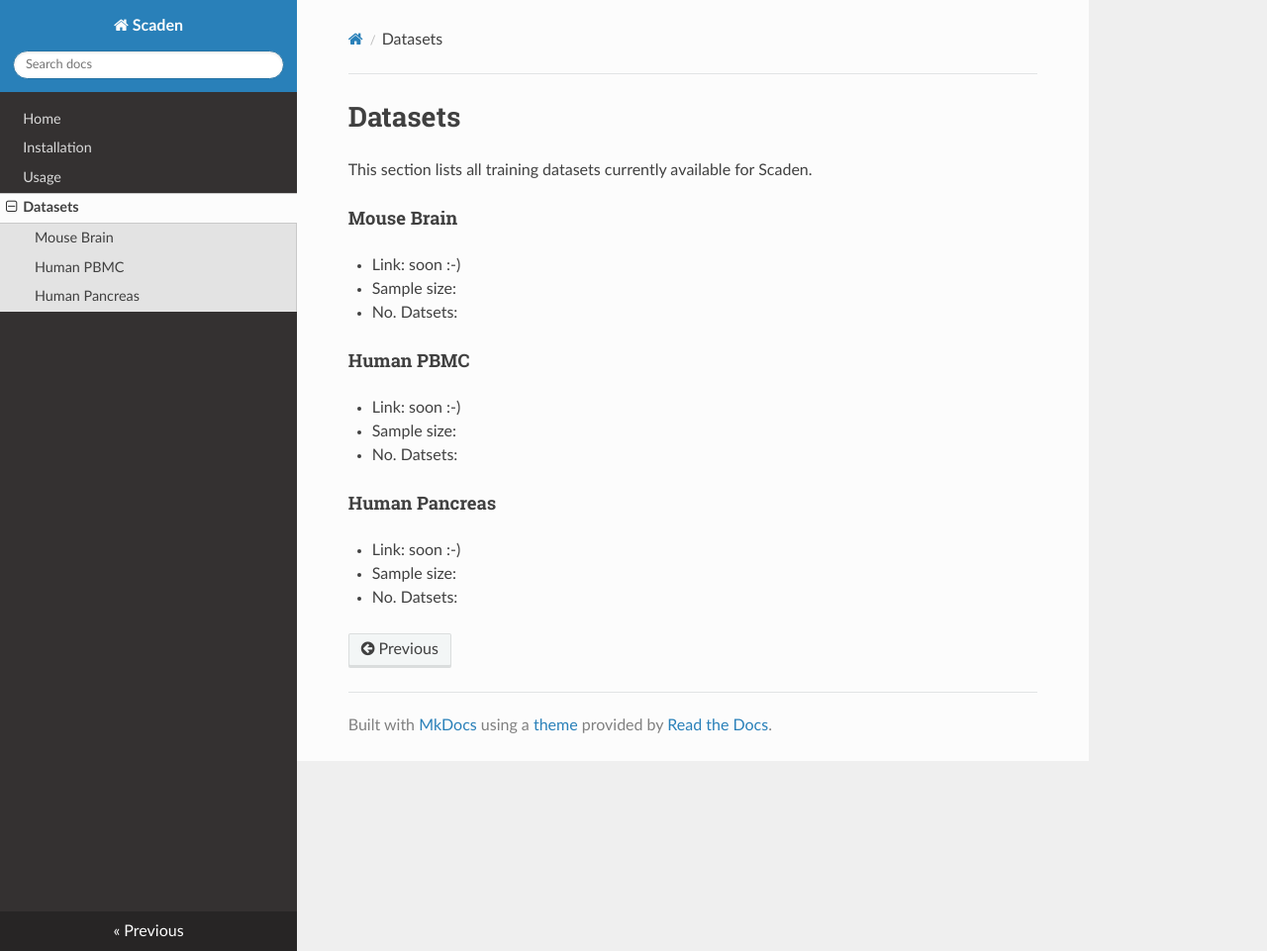
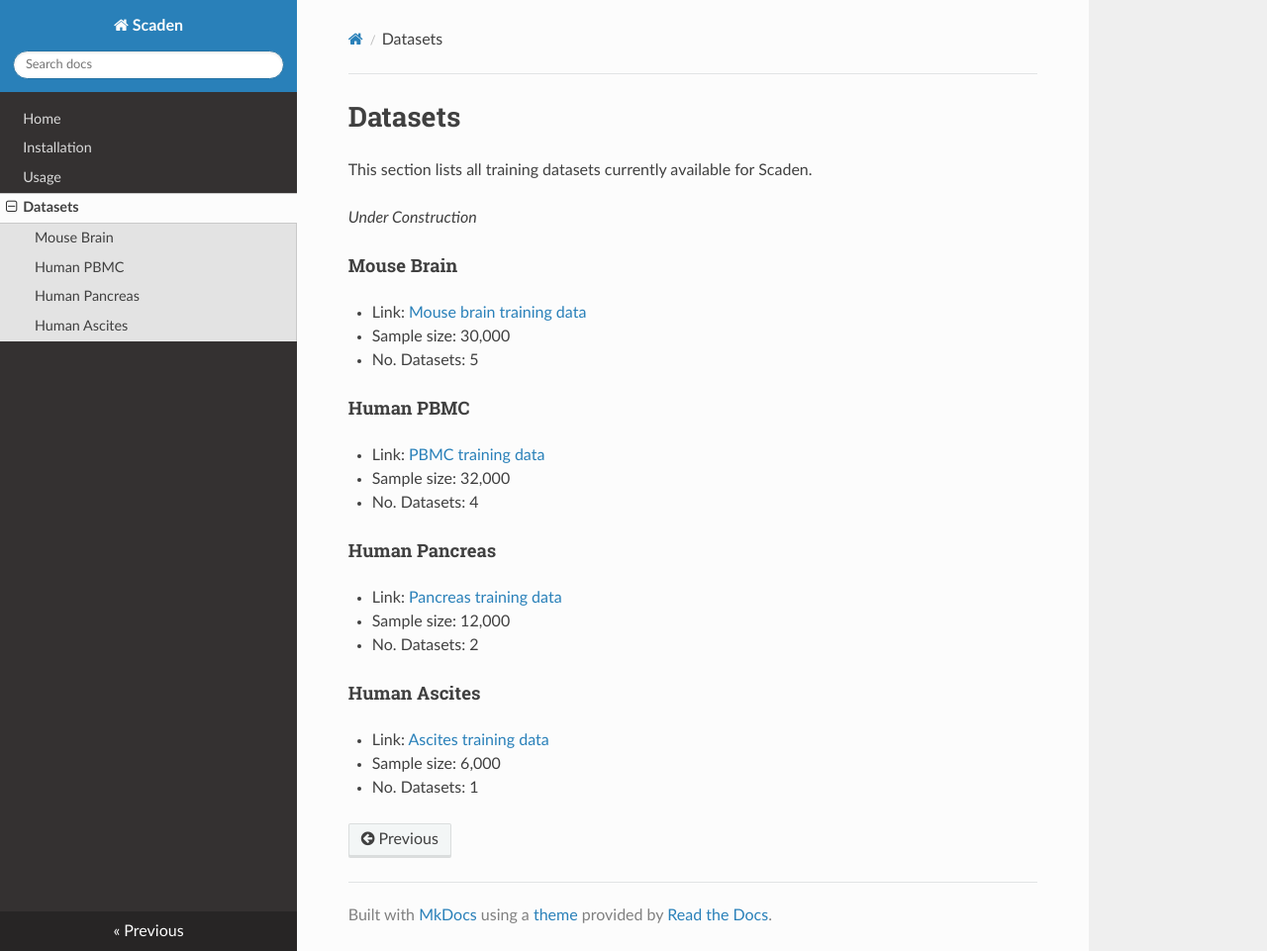
Before and after one commit to KevinMenden/scaden, an MkDocs documentation site: the page built from docs/datasets.md, in a window 1280 px wide and 961 px high. Shown: the whole window at 99% size. Built offline with MkDocs 1.6.1, drawn with Linux system fonts in a browser that asks for light colours; nearby versions of some CDN libraries.

Commit message:
Added logos; added link to doc

```diff
--- a/docs/datasets.md
+++ b/docs/datasets.md
@@ -1,17 +1,25 @@
 # Datasets
 This section lists all training datasets currently available for Scaden.
 
+
+*Under Construction*
+
 #### Mouse Brain
-* Link: soon :-)
-* Sample size:
-* No. Datsets:
+* Link: [Mouse brain training data](https://figshare.com/s/2fec97de0665a4414b03)
+* Sample size: 30,000
+* No. Datasets: 5
 
 #### Human PBMC
-* Link: soon :-)
-* Sample size:
-* No. Datsets:
+* Link: [PBMC training data](https://figshare.com/s/e59a03885ec4c4d8153f)
+* Sample size: 32,000
+* No. Datasets: 4
 
 #### Human Pancreas
-* Link: soon :-)
-* Sample size:
-* No. Datsets:
+* Link: [Pancreas training data](https://figshare.com/s/b3ec41496a5c35a94165)
+* Sample size: 12,000
+* No. Datasets: 2
+
+#### Human Ascites
+* Link: [Ascites training data](https://figshare.com/s/01df6b6975036f942d1f)
+* Sample size: 6,000
+* No. Datasets: 1
```
Also changed, not shown: 2 other files.
